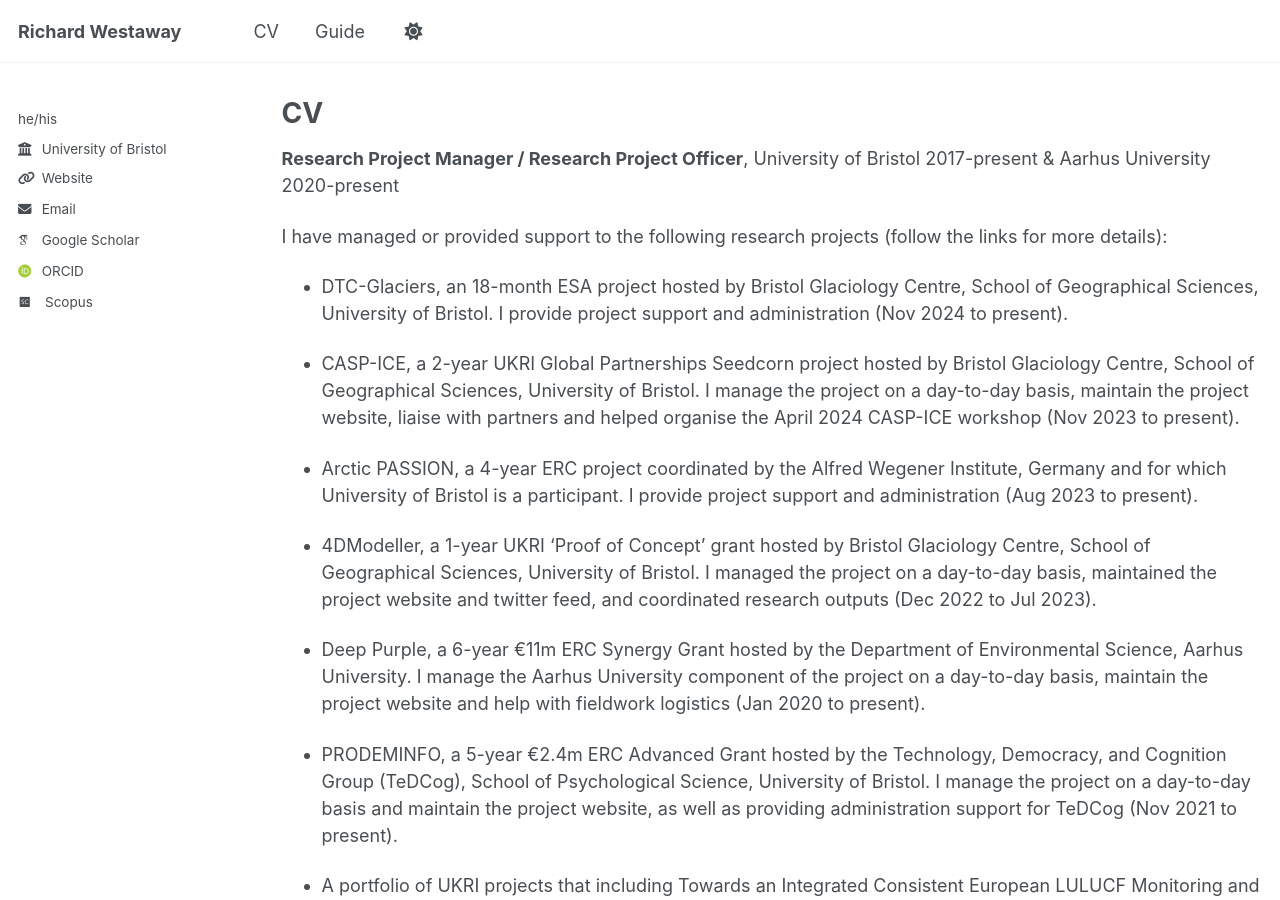
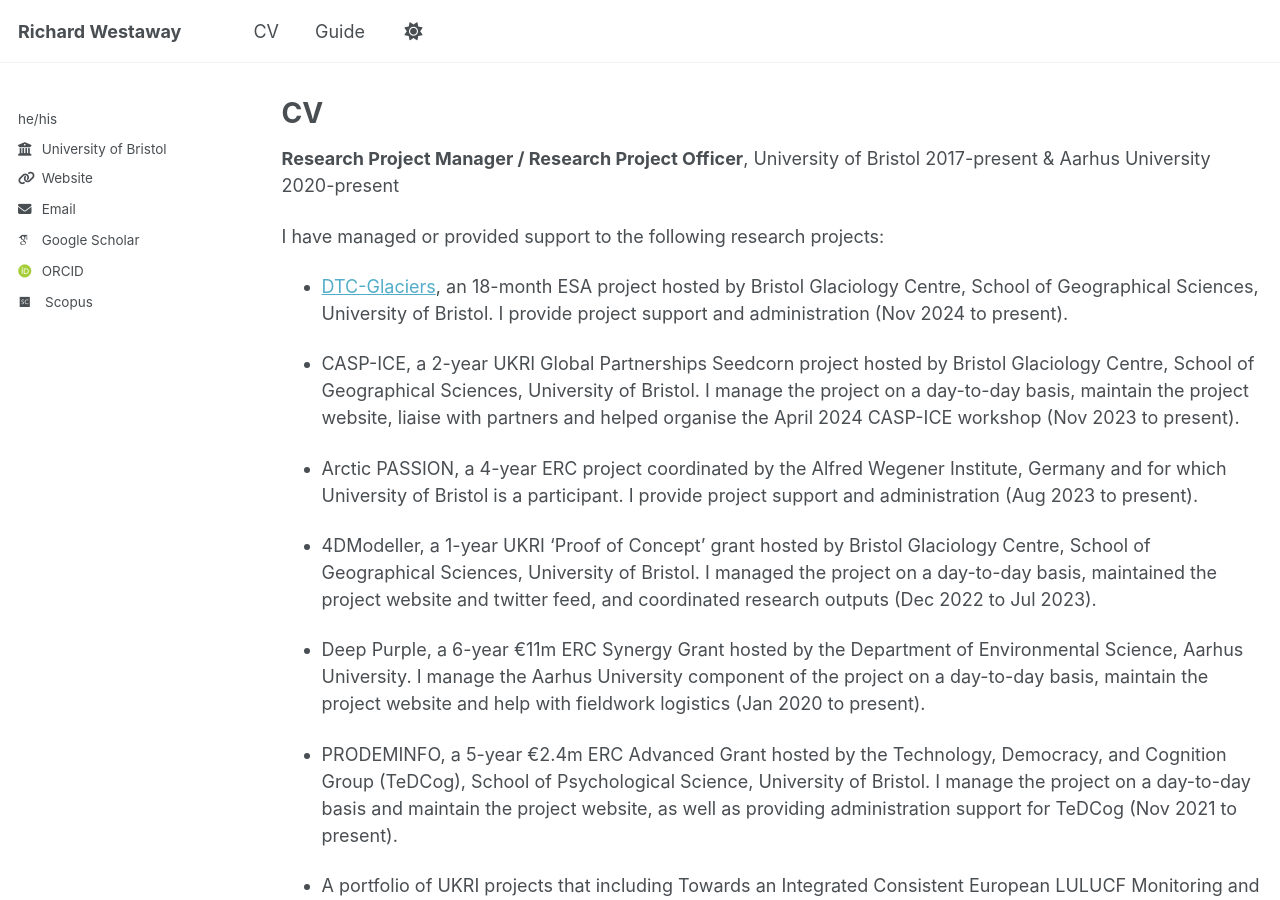
Before and after one commit to richardwestaway/richardwestaway.github.io, a Jekyll site: the page built from _pages/cv.md, in a window 1280 px wide and 900 px high. Built offline with Jekyll 4.4.1, drawn with Linux system fonts in a browser that asks for light colours; some web fonts are replaced.

Commit message:
Update cv.md

```diff
--- a/_pages/cv.md
+++ b/_pages/cv.md
@@ -11,9 +11,9 @@ redirect_from:
 
 **Research Project Manager / Research Project Officer**, University of Bristol 2017-present & Aarhus University 2020-present
 
-I have managed or provided support to the following research projects (follow the links for more details):
+I have managed or provided support to the following research projects:
 
-- DTC-Glaciers, an 18-month ESA project hosted by Bristol Glaciology Centre, School of Geographical Sciences, University of Bristol. I provide project support and administration (Nov 2024 to present).
+- [DTC-Glaciers](https://dtcglaciers.org/), an 18-month ESA project hosted by Bristol Glaciology Centre, School of Geographical Sciences, University of Bristol. I provide project support and administration (Nov 2024 to present).
 
 - CASP-ICE, a 2-year UKRI Global Partnerships Seedcorn project hosted by Bristol Glaciology Centre, School of Geographical Sciences, University of Bristol. I manage the project on a day-to-day basis, maintain the project website, liaise with partners and helped organise the April 2024 CASP-ICE workshop (Nov 2023 to present).
 
```
